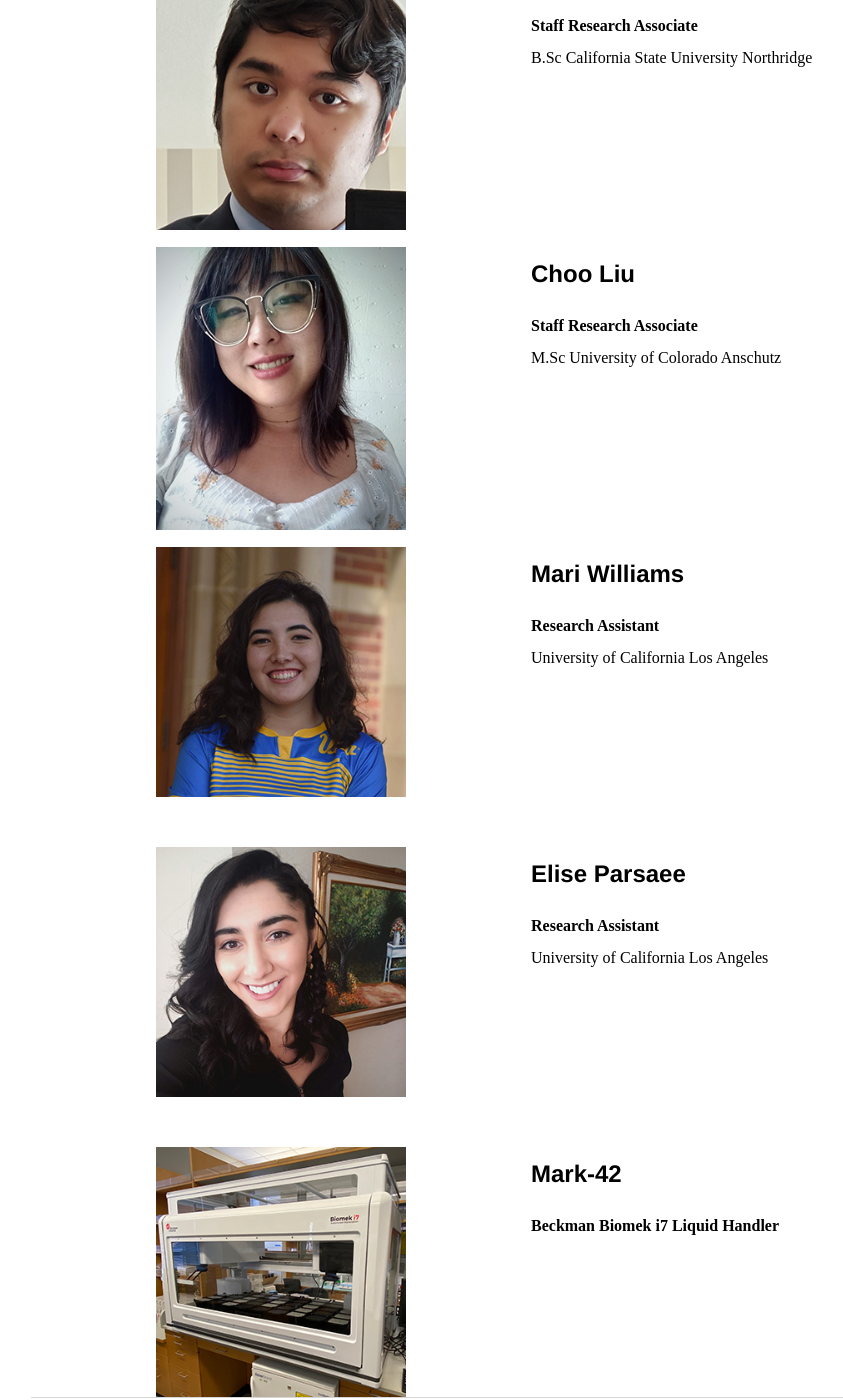
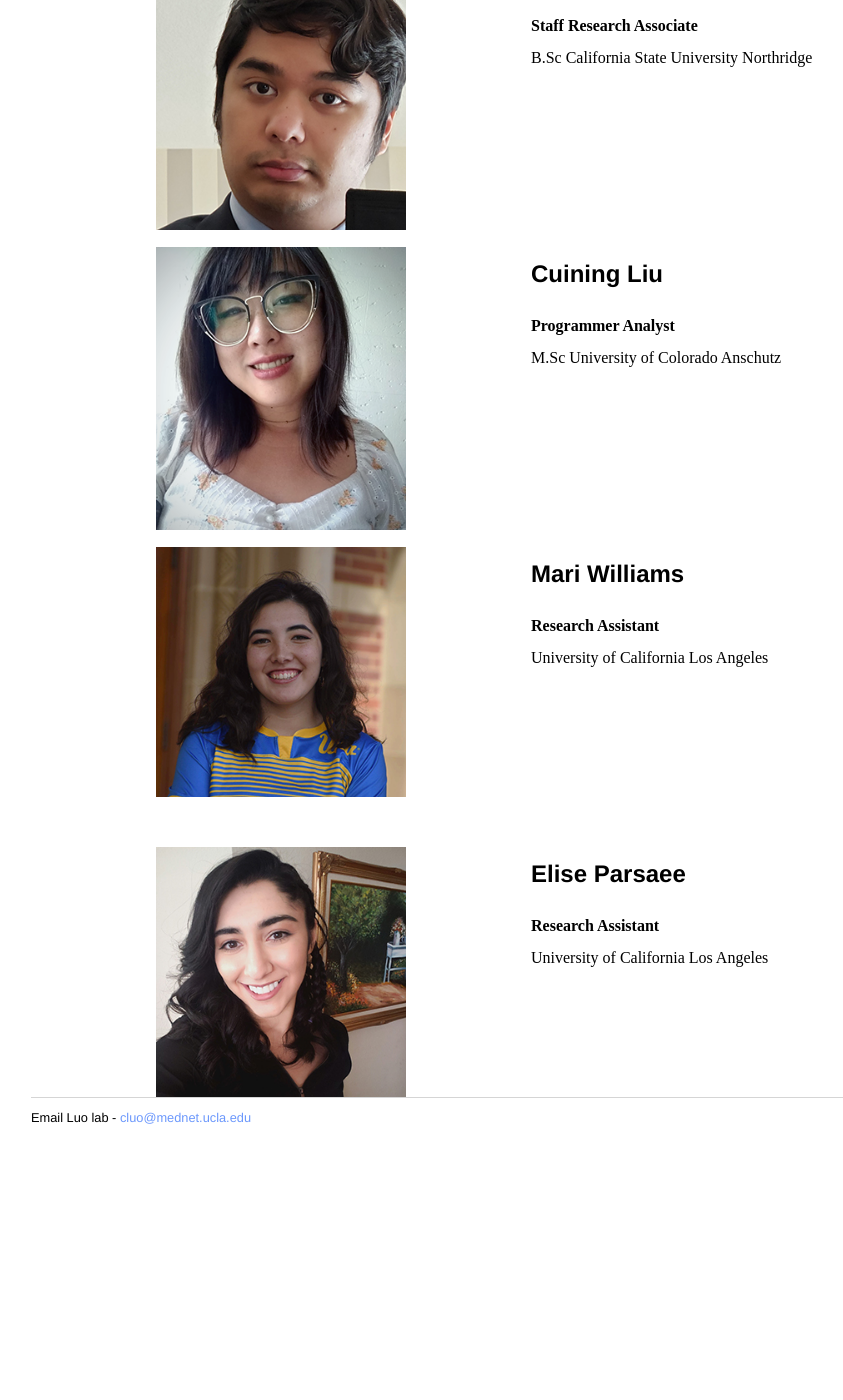
Before and after one commit to luogenomics/luogenomics.github.io, a Jekyll site: the page built from people/index.html, in a window 1280 px wide and 1400 px high, scrolled down 1552 px. Shown: the whole window, without its empty margins (109-952 px from the left). Built offline with Jekyll 4.4.1, drawn with Linux system fonts in a browser that asks for light colours; after the commit the page ends 2737 px from its top, so only the background shows below that.

Commit message:
Update index.html

```diff
--- a/people/index.html
+++ b/people/index.html
@@ -86,8 +86,8 @@ title: Luo Lab People
     </a>
   </div>
   <div class="projecttextbox pull-left" style="line-height:100%">
-    <p><h2>Choo Liu</h2>
-    <br><strong>Staff Research Associate</strong><br>
+    <p><h2>Cuining Liu</h2>
+    <br><strong>Programmer Analyst</strong><br>
     <br> M.Sc University of Colorado Anschutz </a></p>
   </div>
 </div>
@@ -119,16 +119,3 @@ title: Luo Lab People
     <br> University of California Los Angeles</a></p>
   </div>
 </div>
-
-<div class="peoplebox">
-  <div class="hugespacer"></div>
-  <div class="peoplemediabox pull-left">
-    <a href="">
-      <img width=250 class="projectmedia" src="Mark42.jpeg" >
-    </a>
-  </div>
-  <div class="projecttextbox pull-left" style="line-height:100%">
-    <p><h2>Mark-42</h2>
-    <br><strong>Beckman Biomek i7 Liquid Handler</strong><br></p>
-  </div>
-</div>
```
